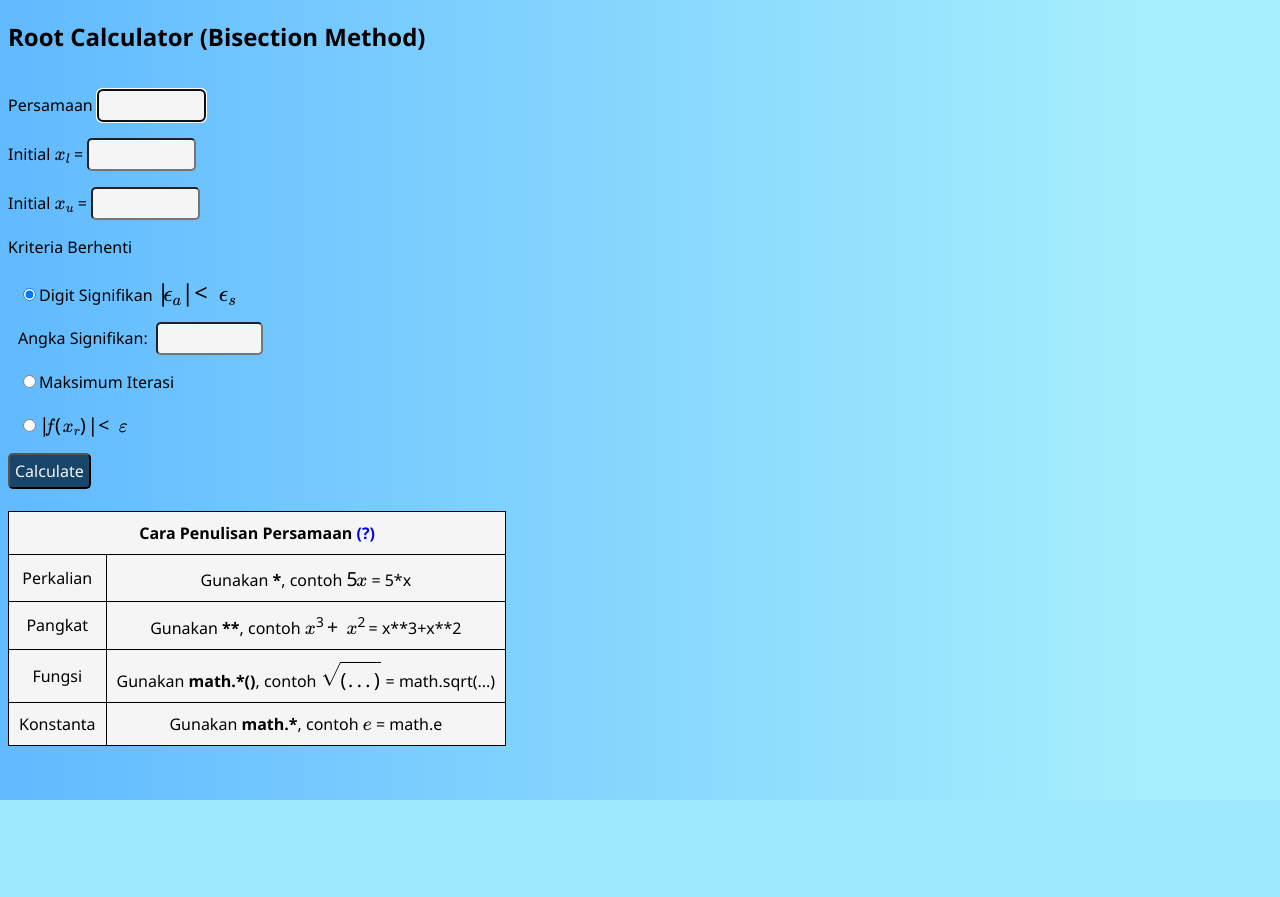
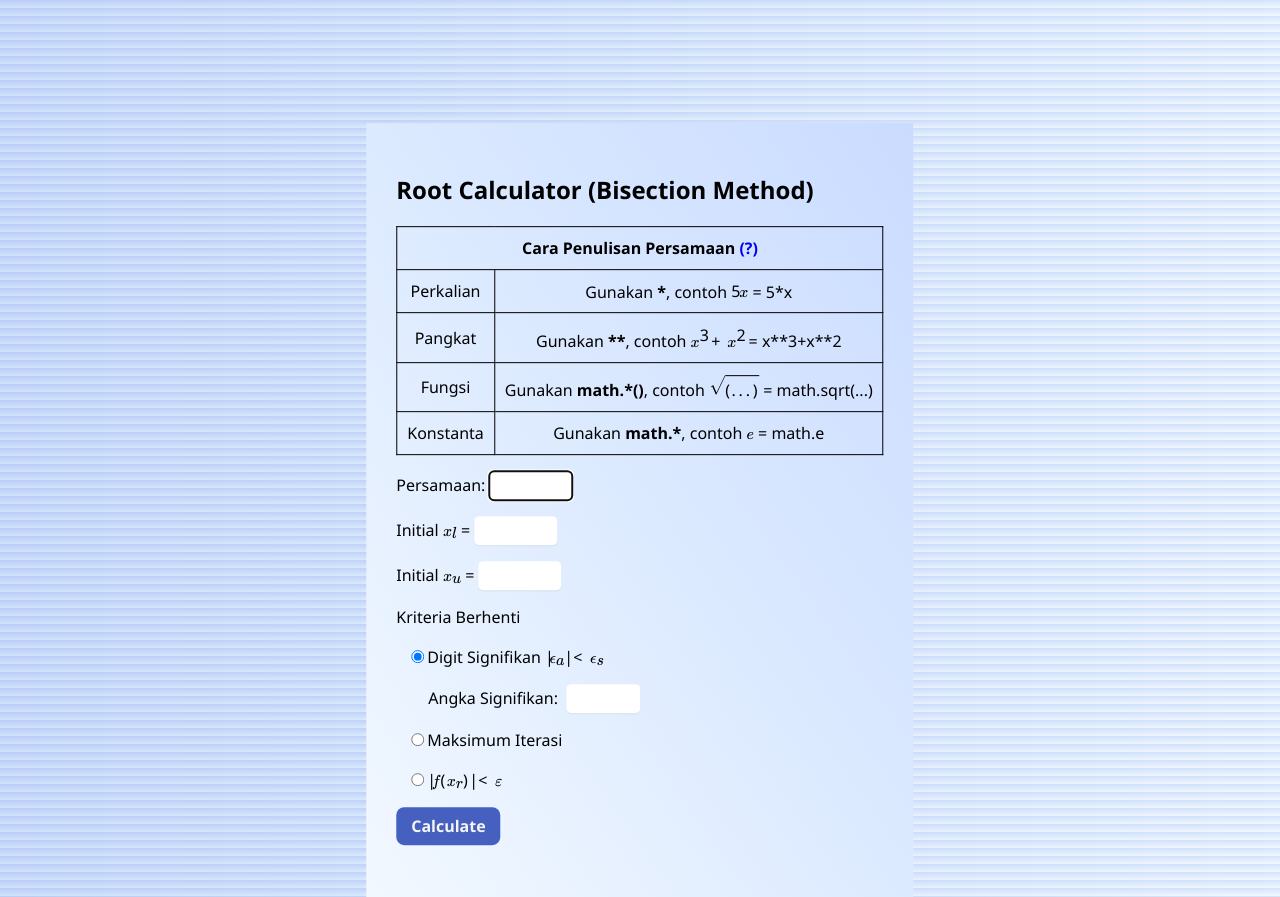
Before and after one commit to christopherevan/nummeth, a PHP site: page / in a window 1280 px wide. Before the commit the page ends 800 px from the top, so only its background shows below. Run offline with PHP 8.4, Linux system fonts and the light colour scheme.

Commit message:
yey cakep

```diff
--- a/index.php
+++ b/index.php
@@ -8,9 +8,11 @@
     <style>
         * {
             font-family: 'Segoe UI', Tahoma, Geneva, Verdana, sans-serif;
+            font-size: 16px;
         }
         body{
-            background: linear-gradient(90deg, rgba(97,186,255,1) 0%, rgba(166,239,253,1) 90.1%);
+            /* background: linear-gradient(90deg, rgba(97,186,255,1) 0%, rgba(166,239,253,1) 90.1%); */
+            background: linear-gradient(to left top, #f2f8ff, #e2edfd, #d3e3fb, #c5d7f9, #b9ccf6);
         }
         a {
             text-decoration: none;
@@ -22,33 +24,45 @@
         th, td {
             text-align: center;
             padding: 10px;
-            background-color: whitesmoke;
         }
         .button{
-            font-size: 1rem;
-            font-weight: 300;
+            font-weight: 600;
             color: whitesmoke;
-            padding: 5px 5px 5px 5px;
-            border-radius: 5px;
-            background: #194569;
-            box-shadow: 0 1px 3px -2px #9098A9;
+            padding: 8px 15px 8px 15px;
+            border-radius: 8px;
+            border-style: none;
+            background: #4560BE;
+            /* box-shadow: 0 1px 3px -2px #9098A9; */
             cursor: pointer;
         }
         .boxinput{
             font-size: 1rem;
             font-weight: 600;
-            width: 15%;
-            background: whitesmoke;
+            width: 30%;
             color: #194569;
             padding: 5px 5px 5px 5px;
             border-radius: 5px;
+            border-style: none;
             box-shadow: 0 1px 3px -2px #9098A9;
             font-size: 14px;
             text-align: center;
         }
         .container {
-            margin: 0 auto;
-            /* text-align: center; */
+            /* margin: 0 auto; */
+            margin-top: 30px;
+            margin-bottom: 60px;
+            /* border-radius: 10px; */
+            padding: 30px;
+            position: absolute;
+            top: 60%;
+            left: 50%;
+            transform: translate(-50%, -50%);
+            width: auto;
+            height: auto;
+            background: linear-gradient(to right top, #f2f8ff, #e7f1ff, #dceaff, #d3e3ff, #cbdbff);
+        }
+        label{
+            width: 120px;
         }
 </style>
 <script src="https://polyfill.io/v3/polyfill.min.js?features=es6"></script>
@@ -96,11 +110,33 @@
             }
         ?>
 
-        <h2>Root Calculator (Bisection Method)</h2>
+        <h2 style="font-size: 24px;">Root Calculator (Bisection Method)</h2>
+        <!-- HOW TO USE -->
+        <table>
+            <tr>
+                <th colspan="2">Cara Penulisan Persamaan <a href="https://www.w3schools.com/python/module_math.asp">(?)</a></th>
+            </tr>
+            <tr>
+                <td>Perkalian</td>
+                <td>Gunakan <b>*</b>, contoh \(5x\) = 5*x</td>
+            </tr>
+            <tr>
+                <td>Pangkat</td>
+                <td>Gunakan <b>**</b>, contoh \(x^3+x^2\) = x**3+x**2</td>
+            </tr>
+            <tr>
+                <td>Fungsi</td>
+                <td>Gunakan <b>math.*()</b>, contoh \(\sqrt{(...)}\) = math.sqrt(...)</td>
+            </tr>
+            <tr>
+                <td>Konstanta</td>
+                <td>Gunakan <b>math.*</b>, contoh \(e\) = math.e</td>
+            </tr>
+        </table>
         <!-- CONTROLS -->
         <div>
             <div style="width: 50%; display: inline-block;">
-            <p><label>Persamaan </label><input type="text" class="boxinput" name="persamaan" id="" <?php echo "value='$input_persamaan'"; ?> required autocomplete="off" autofocus></p>
+            <p><label>Persamaan: </label><input type="text" class="boxinput" name="persamaan" id="" <?php echo "value='$input_persamaan'"; ?> required autocomplete="off" autofocus></p>
             <p><label>Initial \(x_l\) = </label><input type="number" class="boxinput" name="initXl" id="" <?php echo "value=$input_xl"; ?> required autocomplete="off"></p>
             <p><label>Initial \(x_u\) = </label><input type="number" class="boxinput" name="initXu" id="" <?php echo "value=$input_xu"; ?> required autocomplete="off"></p>
             <p>Kriteria Berhenti</p>
@@ -118,27 +154,6 @@
             </div>
             <input type="submit" class="button" name="submit" value="Calculate"><br><br>
             </div>
-                <table>
-                    <tr>
-                        <th colspan="2">Cara Penulisan Persamaan <a href="https://www.w3schools.com/python/module_math.asp">(?)</a></th>
-                    </tr>
-                    <tr>
-                        <td>Perkalian</td>
-                        <td>Gunakan <b>*</b>, contoh \(5x\) = 5*x</td>
-                    </tr>
-                    <tr>
-                        <td>Pangkat</td>
-                        <td>Gunakan <b>**</b>, contoh \(x^3+x^2\) = x**3+x**2</td>
-                    </tr>
-                    <tr>
-                        <td>Fungsi</td>
-                        <td>Gunakan <b>math.*()</b>, contoh \(\sqrt{(...)}\) = math.sqrt(...)</td>
-                    </tr>
-                    <tr>
-                        <td>Konstanta</td>
-                        <td>Gunakan <b>math.*</b>, contoh \(e\) = math.e</td>
-                    </tr>
-                </table>
         </div>
     </form>
 
@@ -182,7 +197,7 @@
 <script>
     $(document).ready(function(){
         if ($('#ds').is(':checked')) {
-            var input = "<p><span>Angka Signifikan:&nbsp;&nbsp;</span><input type='number' class='boxinput' name='angka_signifikan' min=1 required></p>"
+            var input = "<p style='margin-left:22px;'><span>Angka Signifikan:&nbsp;&nbsp;</span><input type='number' class='boxinput' name='angka_signifikan' min=1 required></p>"
 
             $('#kriteria-berhenti-fxr').children().remove();
             $('#kriteria-berhenti-maxiter').children().remove();
@@ -190,7 +205,7 @@
 
             $('#kriteria-berhenti-ds').append(input);
         } else if ($('#mi').is(':checked')) {
-            var input = "<p><span>Maximum Iteration:&nbsp;&nbsp;</span><input type='number' class='boxinput' name='stopMaxIter' min=1 required></p>"
+            var input = "<p style='margin-left:22px;'><span>Maximum Iteration:&nbsp;&nbsp;</span><input type='number' class='boxinput' name='stopMaxIter' min=1 required></p>"
 
             $('#kriteria-berhenti-fxr').children().remove();
             $('#kriteria-berhenti-maxiter').children().remove();
@@ -198,7 +213,7 @@
 
             $('#kriteria-berhenti-maxiter').append(input);
         } else {
-            var input = "<p><span>Epsilon:&nbsp;&nbsp;</span><input type='number' class='boxinput' name='stopFxr' min=0 max=1 step=any required></p>"
+            var input = "<p style='margin-left:22px;'><span>Epsilon:&nbsp;&nbsp;</span><input type='number' class='boxinput' style='margin-left:5px' name='stopFxr' min=0 max=1 step=any required></p>"
 
             $('#kriteria-berhenti-fxr').children().remove();
             $('#kriteria-berhenti-maxiter').children().remove();
@@ -209,7 +224,7 @@
     })
 
     $('body').on('click', '#mi', function(){
-        var input = "<p><span>Maximum Iteration:&nbsp;&nbsp;</span><input type='number' class='boxinput' name='stopMaxIter' min=1 required></p>"
+        var input = "<p style='margin-left:22px;'><span>Maximum Iteration:&nbsp;&nbsp;</span><input type='number' class='boxinput' style='margin-left:5px' name='stopMaxIter' min=1 required></p>"
 
         $('#kriteria-berhenti-fxr').children().remove();
         $('#kriteria-berhenti-maxiter').children().remove();
@@ -219,7 +234,7 @@
     })
 
     $('body').on('click', '#ds', function(){
-        var input = "<p><span>Angka Signifikan:&nbsp;&nbsp;</span><input type='number' class='boxinput' name='angka_signifikan' min=1 required></p>"
+        var input = "<p style='margin-left:22px;'><span>Angka Signifikan:&nbsp;&nbsp;</span><input type='number' class='boxinput' name='angka_signifikan' min=1 required></p>"
 
         $('#kriteria-berhenti-fxr').children().remove();
         $('#kriteria-berhenti-maxiter').children().remove();
@@ -229,7 +244,7 @@
     })
 
     $('body').on('click', '#fxr', function(){
-        var input = "<p><span>Epsilon:&nbsp;&nbsp;</span><input type='number' class='boxinput' name='stopFxr' min=0 max=1 step=any required></p>"
+        var input = "<p style='margin-left:22px;'><span>Epsilon:&nbsp;&nbsp;</span><input type='number' class='boxinput' name='stopFxr' min=0 max=1 step=any required></p>"
 
         $('#kriteria-berhenti-fxr').children().remove();
         $('#kriteria-berhenti-maxiter').children().remove();
```
